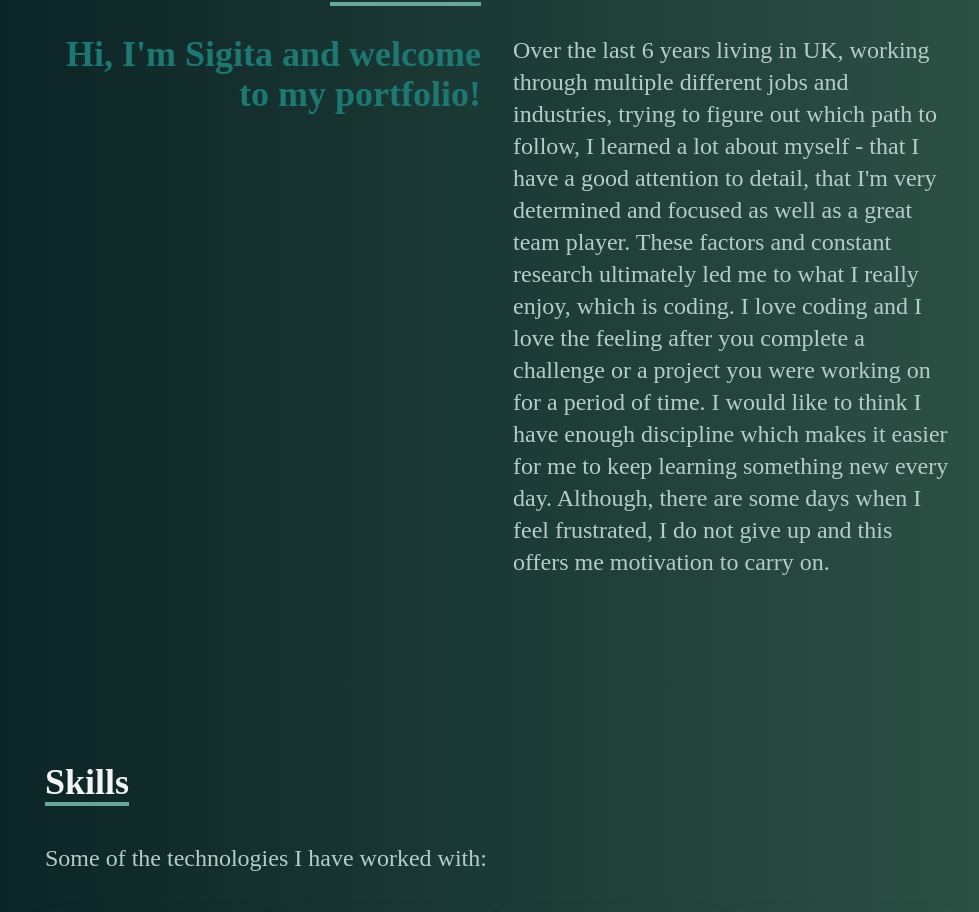
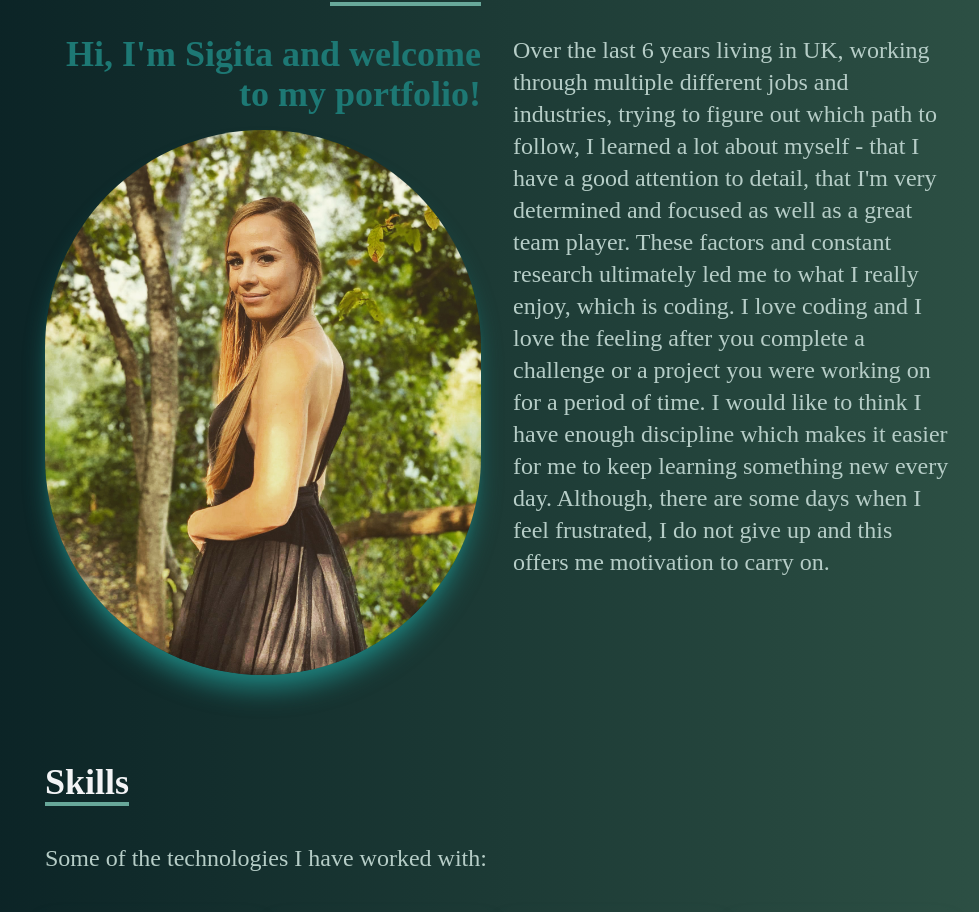
Before and after one commit to sigii1992/portfolio-sigita, a React (Create React App) app: page / in a window 1280 px wide. Shown: the part 838-1750 px from the top of the page, without its empty margins (143-1122 px from the left). Built offline with nearby package versions, Linux system fonts and the light colour scheme; the HTML template or start-up script is replaced by a standard one.

Commit message:
Add personal photo"

```diff
--- a/src/components/About.jsx
+++ b/src/components/About.jsx
@@ -1,3 +1,5 @@
+import My_Photo from "../assets/me.jpg";
+
 const About = () => {
   return (
     <div
@@ -16,6 +18,11 @@ const About = () => {
         <div className="max-w-[1000px] w-full grid md:grid-cols-2 gap-8 px-4 sm:px-12">
           <div className="md:text-right text-4xl font-bold">
             <p>Hi, I'm Sigita and welcome to my portfolio!</p>
+            <img
+              src={My_Photo}
+              alt="me"
+              className="mt-4 rounded-full max-w-full h-auto shadow-xl shadow-[#1D7874]"
+            />
           </div>
           <div>
             <p className="text-[#B6CDC7]">
```
Also changed, not shown: src/assets/me.jpg (added).
